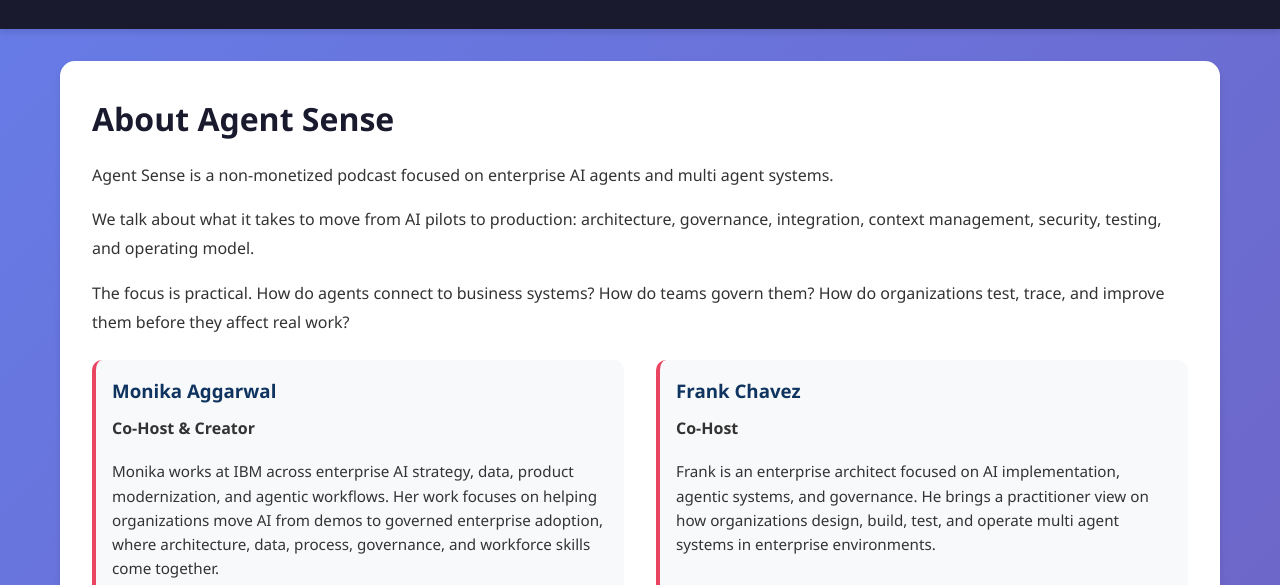
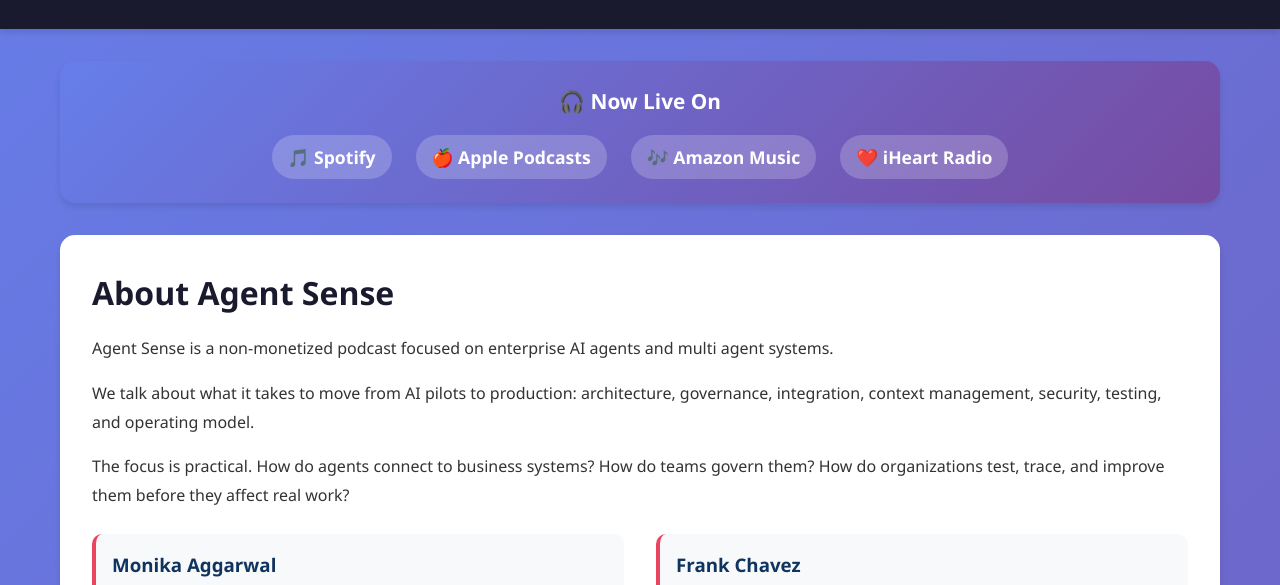
Before and after one commit to magg2021/agent-sense-podcast, a plain HTML site: page index.html in a window 1280 px wide. Shown: the part 211-796 px from the top of the page. Drawn offline with Linux system fonts and the light colour scheme.

Commit message:
Added platform banner with Spotify, Apple, Amazon, and iHeart links

```diff
--- a/index.html
+++ b/index.html
@@ -88,6 +88,47 @@
             font-size: 1rem;
             line-height: 1.8;
             color: #d0d0d0;
+        }
+
+        /* Platform Banner */
+        .platform-banner {
+            background: linear-gradient(135deg, #667eea 0%, #764ba2 100%);
+            color: white;
+            text-align: center;
+            padding: 1.5rem 2rem;
+            margin: 2rem 0;
+            border-radius: 15px;
+            box-shadow: var(--shadow);
+        }
+
+        .platform-banner h3 {
+            font-size: 1.3rem;
+            margin-bottom: 0.5rem;
+            font-weight: 600;
+        }
+
+        .platform-links {
+            display: flex;
+            justify-content: center;
+            gap: 1.5rem;
+            flex-wrap: wrap;
+            margin-top: 1rem;
+        }
+
+        .platform-links a {
+            color: white;
+            text-decoration: none;
+            font-size: 1.1rem;
+            font-weight: 600;
+            padding: 0.5rem 1rem;
+            background: rgba(255, 255, 255, 0.2);
+            border-radius: 25px;
+            transition: background 0.3s ease, transform 0.2s ease;
+        }
+
+        .platform-links a:hover {
+            background: rgba(255, 255, 255, 0.3);
+            transform: translateY(-2px);
         }
 
         /* About Section */
@@ -324,6 +365,17 @@
     </header>
 
     <main class="container">
+        <!-- Platform Banner -->
+        <section class="platform-banner">
+            <h3>🎧 Now Live On</h3>
+            <div class="platform-links">
+                <a href="https://open.spotify.com/show/6LS4OZj7EsSrdVC806e2V3" target="_blank">🎵 Spotify</a>
+                <a href="https://podcasts.apple.com/us/podcast/agent-sense-agentic-workflows-operational-ai/id1861925214" target="_blank">🍎 Apple Podcasts</a>
+                <a href="https://music.amazon.com/podcasts/YOUR_AMAZON_ID" target="_blank">🎶 Amazon Music</a>
+                <a href="https://www.iheart.com/podcast/YOUR_IHEART_ID" target="_blank">❤️ iHeart Radio</a>
+            </div>
+        </section>
+
         <!-- About Section -->
         <section class="about-section">
             <h2>About Agent Sense</h2>
```
